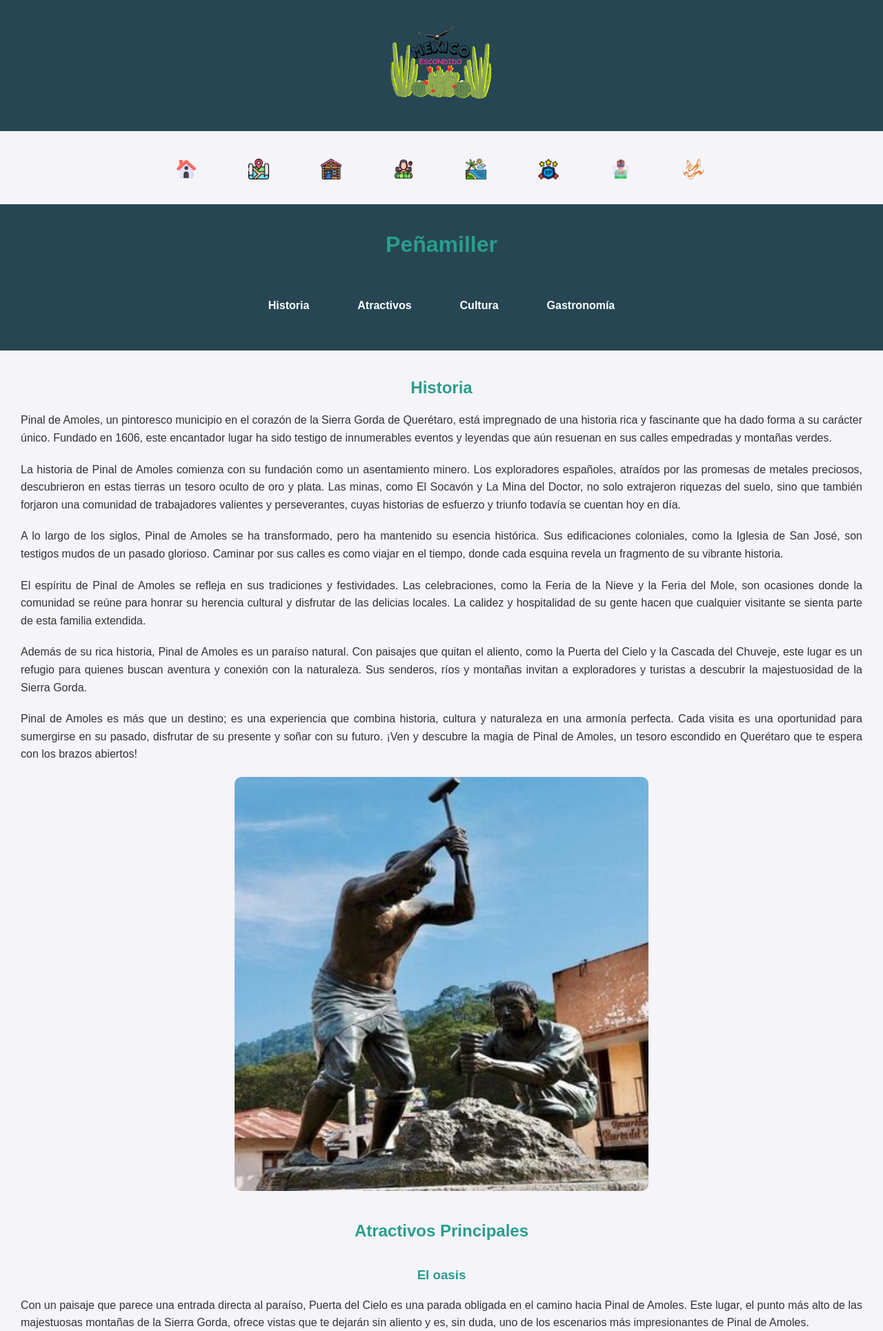
After one commit to IVAN0137/estoesturismo, a PHP site: the page made by peñamiller.html in a window 1280 px wide. The commit adds this page. Shown: the top 1929 px of the page at 69% size. Run offline with PHP 8.4, Linux system fonts and the light colour scheme.

Commit message:
se agrego el espacio para peñamillero y se modigicaron los php para el apartado del foro

```diff
--- a/css/presentacion.css
+++ b/css/presentacion.css
@@ -11,6 +11,7 @@ body {
 .container {
     width: 90%;
     margin: 0 auto;
+    padding: 0 15px; /* Añadido margen interno */
 }
 
 header {
@@ -119,6 +120,8 @@ nav ul li a:active {
 
 h1, h2, h3 {
     color: #2a9d8f;
+    margin-left: 15px; /* Añadido margen izquierdo */
+    margin-right: 15px; /* Añadido margen derecho */
 }
 
 h1 {
@@ -140,7 +143,7 @@ header nav ul li {
 }
 
 main {
-    margin-top: 20px;
+    margin: 20px 15px; /* Añadido margen */
 }
 
 main h2 {
@@ -152,6 +155,7 @@ main p {
     text-align: justify;
     line-height: 1.6;
     margin: 20px 0;
+    padding: 0 15px; /* Añadido margen interno */
 }
 
 .attraction {
@@ -171,7 +175,7 @@ main p {
 }
 
 .attraction:hover img {
-    transform: scale(1.1);
+    transform: scale(1.05); /* Ajustado para una animación más sutil */
     filter: brightness(80%);
 }
 
@@ -187,6 +191,7 @@ main p {
     opacity: 0;
     visibility: hidden;
     transition: opacity 0.3s ease-in-out;
+    z-index: 2; /* Añadido para asegurar la jerarquía correcta */
 }
 
 .attraction:hover .description {
@@ -198,7 +203,7 @@ footer {
     background-color: #264653;
     color: white;
     text-align: center;
-    padding: 20px 0;
+    padding: 20px 15px; /* Añadido margen interno */
     margin-top: 40px;
 }
 
--- a/mostrar_reseñas.php
+++ b/mostrar_reseñas.php
@@ -1,5 +1,7 @@
 <?php
-// mostrar_reseñas.php
+ini_set('display_errors', 1);
+error_reporting(E_ALL);
+
 
 $host = 'sql210.infinityfree.com';
 $dbName = 'if0_37315282_turismo';
--- /dev/null
+++ b/peñamiller.html
@@ -0,0 +1,181 @@
+<!DOCTYPE html>
+<html lang="es">
+<head>
+    <meta charset="UTF-8">
+    <meta name="viewport" content="width=device-width, initial-scale=1.0">
+    <title>Peñamiller - El corazón del semidesierto</title>
+    <link rel="stylesheet" href="css/presentacion.css">
+    <link rel="icon" type="image/png" href="res/logo/MEXICO ESCONDIDO.png">
+    <meta http-equiv="Cache-Control" content="no-cache, no-store, must-revalidate">
+    <meta http-equiv="Pragma" content="no-cache">
+    <meta http-equiv="Expires" content="0">
+
+</head>
+<body>
+    <header><div class="container">
+        <img src="res/logo/MEXICO ESCONDIDO.png" alt="Logo" class="logo">
+    </div></header>
+        <div class="container">
+            <nav>
+                <ul> <li>
+                    <a href="index.html">
+                        <img src="res/botones/hogar.png" alt="Inicio" width="30px" height="30px">
+                        <span class="tooltip">Ir a la página de inicio</span>
+                    </a>
+                </li>
+                    <li>
+                        <a href="mapa.html">
+                            <img src="res/botones/lugar.png" alt="Destinos" width="30px" height="30px">
+
+                            <span class="tooltip">Ver destinos disponibles</span>
+                        </a>
+                    </li>
+                    <li>
+                    <a href="hoteles.html">
+                        <img src="res/botones/cabana.png" alt="hoteles" width="30px" height="30px">
+
+                        <span class="tooltip">Ver hoteles o cabañas</span>
+                    </a>
+
+                    </li>
+                    <li>
+                        <a href="ver_registros.html">
+                            <img src="res/botones/guiaturistico.png" alt="Contáctanos" width="30px" height="30px">
+                            <span class="tooltip">Ponte en contacto con un guia turístico</span>
+                        </a>
+                    </li>
+                    <li>
+                        <a href="pronostico.html">
+                            <img src="res/botones/CLIMA.png" alt="Clima" width="30px" height="30px">
+                            <span class="tooltip">Ver pronostico</span>
+                        </a>
+                    </li>
+                    <li>
+                        <a href="foro.html">
+                            <img src="res/botones/xp.png" alt="Comparte tu Experiencia" width="30px" height="30px">
+
+                            <span class="tooltip">Comparte tu experiencia</span>
+                        </a>
+                    </li>
+                    <li>
+                        <a href="vr.html">
+                            <img src="res/botones/vr.png" alt="VR" width="30px" height="30px">
+                            <span class="tooltip">Date un viaje virtual</span>
+                        </a>
+                    </li>
+                    <li>
+                        <a href="nosotrossomos.html">
+                            <img src="res/botones/zorro.png" alt="Quiénes Somos" width="30px" height="30px">
+                            <span class="tooltip">Quiénes Somos?</span>
+                        </a>
+                    </li>
+
+                </ul>
+            </nav>
+
+
+        </div>
+
+    </header>
+    <header>
+        <h1>Peñamiller</h1>
+        <nav>
+            <ul>
+                <li><a href="#historia">Historia</a></li>
+                <li><a href="#atractivos">Atractivos</a></li>
+                <li><a href="#cultura">Cultura</a></li>
+                <li><a href="#gastronomia">Gastronomía</a></li>
+            </ul>
+        </nav>
+    </header>
+
+
+    <main>
+        <section id="historia">
+            <h2>Historia</h2>
+            <p>Pinal de Amoles, un pintoresco municipio en el corazón de la Sierra Gorda de Querétaro, está impregnado de una historia rica y fascinante que ha dado forma a su carácter único. Fundado en 1606, este encantador lugar ha sido testigo de innumerables eventos y leyendas que aún resuenan en sus calles empedradas y montañas verdes.</p>
+            <p>La historia de Pinal de Amoles comienza con su fundación como un asentamiento minero. Los exploradores españoles, atraídos por las promesas de metales preciosos, descubrieron en estas tierras un tesoro oculto de oro y plata. Las minas, como El Socavón y La Mina del Doctor, no solo extrajeron riquezas del suelo, sino que también forjaron una comunidad de trabajadores valientes y perseverantes, cuyas historias de esfuerzo y triunfo todavía se cuentan hoy en día.</p>
+            <p>A lo largo de los siglos, Pinal de Amoles se ha transformado, pero ha mantenido su esencia histórica. Sus edificaciones coloniales, como la Iglesia de San José, son testigos mudos de un pasado glorioso. Caminar por sus calles es como viajar en el tiempo, donde cada esquina revela un fragmento de su vibrante historia.</p>
+            <p>El espíritu de Pinal de Amoles se refleja en sus tradiciones y festividades. Las celebraciones, como la Feria de la Nieve y la Feria del Mole, son ocasiones donde la comunidad se reúne para honrar su herencia cultural y disfrutar de las delicias locales. La calidez y hospitalidad de su gente hacen que cualquier visitante se sienta parte de esta familia extendida.</p>
+            <p>Además de su rica historia, Pinal de Amoles es un paraíso natural. Con paisajes que quitan el aliento, como la Puerta del Cielo y la Cascada del Chuveje, este lugar es un refugio para quienes buscan aventura y conexión con la naturaleza. Sus senderos, ríos y montañas invitan a exploradores y turistas a descubrir la majestuosidad de la Sierra Gorda.</p>
+            <p>Pinal de Amoles es más que un destino; es una experiencia que combina historia, cultura y naturaleza en una armonía perfecta. Cada visita es una oportunidad para sumergirse en su pasado, disfrutar de su presente y soñar con su futuro. ¡Ven y descubre la magia de Pinal de Amoles, un tesoro escondido en Querétaro que te espera con los brazos abiertos!</p>
+            <div class="attraction">
+              <img src="res/pinal/mineros.jpg" alt="mineros">
+
+
+            </div>
+    </section>
+
+        <section id="atractivos">
+            <h2>Atractivos Principales</h2>
+            <div class="attraction">
+              <h3>El oasis</h3>
+                <p>Con un paisaje que parece una entrada directa al paraíso, Puerta del Cielo es una parada obligada en el camino hacia Pinal de Amoles. Este lugar, el punto más alto de las majestuosas montañas de la Sierra Gorda, ofrece vistas que te dejarán sin aliento y es, sin duda, uno de los escenarios más impresionantes de Pinal de Amoles.</p>
+                <p>El nombre "Puerta del Cielo" no es casualidad; los visitantes experimentan una sensación indescriptible al llegar. Desde este punto elevado de la carretera, se pueden ver las nubes acariciando los cerros, creando una atmósfera mágica que oculta el pueblo bajo un manto de niebla. Al iniciar el descenso, el pueblo emerge de entre la niebla, revelando su belleza oculta y haciendo del viaje una experiencia inolvidable. ¡No te pierdas la oportunidad de vivir este increíble espectáculo natural!</p>
+                <img src="res/pinal/PUERTA DEL CIERLO.jpg" alt="puerta del cielo">
+            </div>
+            <br>
+            <div class="attraction">
+                <h3 >El cañon del paraiso</h3>
+                <p>Con un nombre que evoca maravilla y reverencia, el Puente de Dios en Pinal de Amoles es una joya natural que no puedes dejar de visitar. Este lugar mágico, donde la naturaleza muestra su esplendor en su máxima expresión, te dejará asombrado y lleno de admiración.</p>
+                <p>El Puente de Dios es famoso por su impresionante formación rocosa, que crea un puente natural sobre el río, acompañado por aguas cristalinas de un azul turquesa que parecen sacadas de un sueño. Al cruzarlo, te sumergirás en un entorno de vegetación exuberante y cascadas que te envuelven con su serenidad y belleza.</p>
+                <p>La aventura comienza al descender hacia el puente, donde te espera una experiencia única: nadar en sus pozas naturales, explorar las cuevas y disfrutar de la pureza del entorno. Este lugar es ideal para los amantes de la naturaleza, el senderismo y la fotografía, ofreciendo paisajes que parecen salidos de una postal. ¡Ven y descubre por qué el Puente de Dios es uno de los tesoros más preciados de Pinal de Amoles!</p>
+                <img src="res/pinal/puente de dios.jpg" alt="Puente de Dios">
+            </div>
+            <div class="attraction">
+                <h3>Las Cascadas de Chuveje</h3>
+                <p>Escondida entre la exuberante vegetación de la Sierra Gorda, la Cascada del Chuveje en Pinal de Amoles es un espectáculo natural que te dejará maravillado. Este paraíso escondido es uno de los destinos más hermosos y revitalizantes de la región, perfecto para los amantes de la naturaleza y la aventura.</p>
+                <p>Al adentrarte en el sendero que conduce a la cascada, te rodearás de paisajes verdes y el sonido tranquilizador del agua corriente. La caminata, llena de frescura y belleza, te prepara para el impresionante final: una caída de agua de más de 30 metros que se desploma en una piscina natural de aguas cristalinas y refrescantes.</p>
+                <p>La Cascada del Chuveje no solo ofrece un espectáculo visual, sino también la oportunidad de nadar en sus aguas puras, disfrutar de un picnic en sus alrededores y simplemente relajarte en un entorno de paz y serenidad. Este rincón de Pinal de Amoles es ideal para quienes buscan desconectar de la rutina y sumergirse en la belleza natural. ¡No te pierdas la oportunidad de vivir esta experiencia única en la Cascada del Chuveje!</p>
+
+                <img src="res/pinal/chuveje.jpg" alt="Cascadas de Chuveje">
+            </div>
+        </section>
+
+        <section id="cultura">
+            <h2>Cultura</h2>
+            <p>Pinal de Amoles tiene una rica tradición cultural que se refleja en sus festividades y costumbres. Entre las celebraciones destacadas se encuentran el concurso nacional del huapango.</p>
+            <p>La artesanía local incluye productos como textiles y cerámica, que son una parte importante del patrimonio cultural de la región.</p>
+            <div class="attraction">
+            <img src="res/pinal/itq2.jpg" alt="it2">
+
+            </div>
+        </section>
+
+        <section id="gastronomia">
+            <h2>Gastronomía</h2>
+                <p>¡Pinal de Amoles es un paraíso gastronómico que te hará agua la boca con sus delicias tradicionales! Aquí tienes un resumen de sus comidas típicas:
+                    <br>
+                    Tacos de Cecina: Disfruta de la cecina finamente cortada y salada, servida en tortillas de maíz con frijoles, salsa y aguacate. ¡Una explosión de sabor!
+                    <br>
+                    Barbacoa de Hoyo: Este platillo se cocina lentamente en un agujero en el suelo, resultando en carne de cordero o cabrito increíblemente tierna y jugosa, acompañada de cebolla, cilantro y salsas caseras.
+                    <br>
+                    Chiles en Nogada: Los chiles rellenos cubiertos con una cremosa salsa de nuez y adornados con granada son un festín para los sentidos, especialmente populares en septiembre.
+                    <br>
+                    Enchiladas Serranas: Estas enchiladas rellenas de queso y bañadas en salsa verde picante, servidas con carne de res y cebolla picada, son una auténtica delicia.
+                    <br>
+                    Pozole: Un caldo de maíz con carne de cerdo, servido con lechuga, rábano, cebolla, aguacate y chile, es un plato abundante y muy nutritivo, con un toque especial local.
+                    <br>
+                    Tamales: Hechos con masa de maíz rellena de pollo, cerdo o frijoles, envueltos en hojas de maíz y cocidos al vapor, los tamales son perfectos para un desayuno robusto.
+                    <br>
+                    Chicharrón en Salsa Verde: La combinación crujiente del chicharrón con la salsa verde agridulce, servido con tortillas de maíz, es ideal para un almuerzo ligero.
+                    <br>
+                    Carne Asada: Adobada con especias locales y asada a la parrilla, la carne de res es una delicia que no puedes dejar de probar.
+                    <br>
+                    Quesadillas de Huitlacoche: Estas quesadillas rellenas de huitlacoche, un hongo que crece en las mazorcas de maíz, tienen un sabor único y delicioso, especialmente cuando se acompañan de una salsa casera.
+                    <br>
+                    ¡Ven a Pinal de Amoles y deleita tu paladar con estas maravillas culinarias!</p>
+            <div class="attraction">
+            <img src="res/pinal/cecina.jpg" alt="cecina">
+
+            </div>
+        </section>
+
+
+    </main>
+
+    <footer>
+        <p>&copy; 2024 Detodoturismo. Todos los derechos reservados.</p>
+    </footer>
+</body>
+</html>
--- a/subir.php
+++ b/subir.php
@@ -1,5 +1,7 @@
 <?php
-// subir.php
+ini_set('display_errors', 1);
+error_reporting(E_ALL);
+
 
 // Datos de conexión
 $host = 'sql210.infinityfree.com';
```
Also changed, not shown: css/ver_registros.css (+93 -1 lines), index.html (+22 -0 lines), ver_registros.html (+59 -6 lines), res/peñamiller/canon.jpg (added), res/peñamiller/canondron.jpg (added), res/peñamiller/miradoradj.jpg (added), res/peñamiller/nacimiento.jpg (added), res/peñamiller/oasis.jpg (added), res/peñamiller/oasis2.jpg (added), res/peñamiller/pitaya.jpg (added), res/peñamiller/puenteadj.jpg (added).
